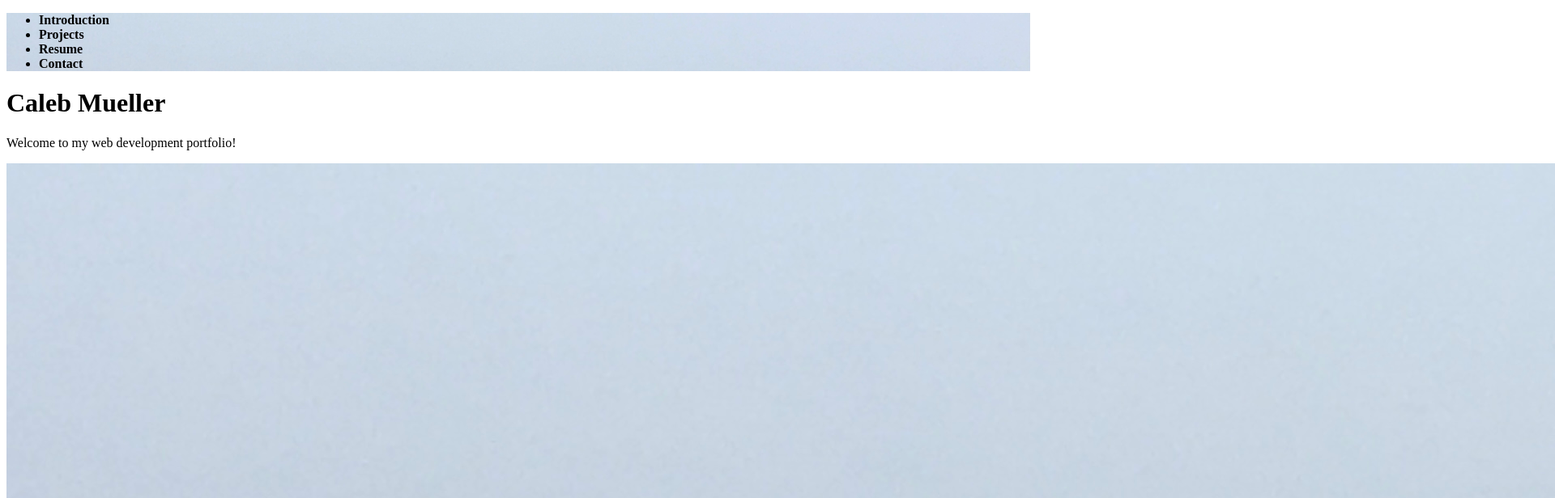
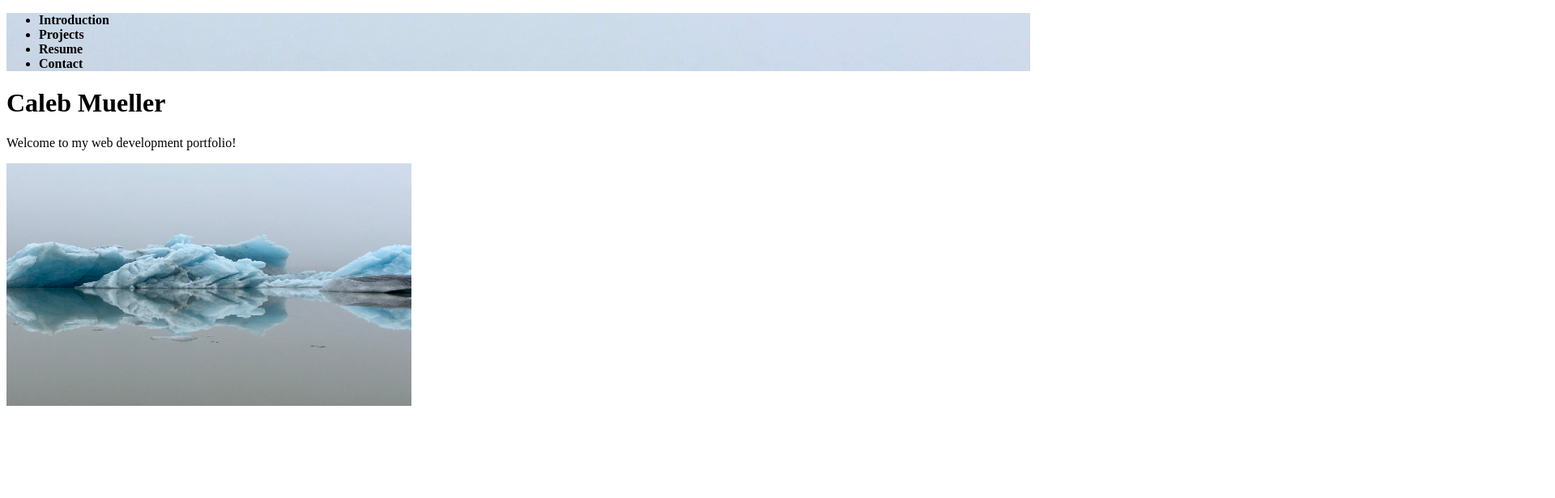
Before and after one commit to Caleb-Mueller/Caleb-Mueller.github.io, a plain HTML site: page index.html in a window 1280 px wide. Shown: the top 616 px of the page at 81% size, 1920 px wide, since content can reach past the window. Drawn offline with Linux system fonts and the light colour scheme.

Commit message:
Update main.css

```diff
--- a/css/main.css
+++ b/css/main.css
@@ -4,3 +4,8 @@
   background-image: url("/Caleb-Mueller.github.io/Images/CA59E277-9588-4A29-BF7F-50A8E1E2F431_1_201_a.jpeg");
   background-size: cover;
 }
+
+.cover {
+  height: 300px;
+  width: 500px;
+}
```
